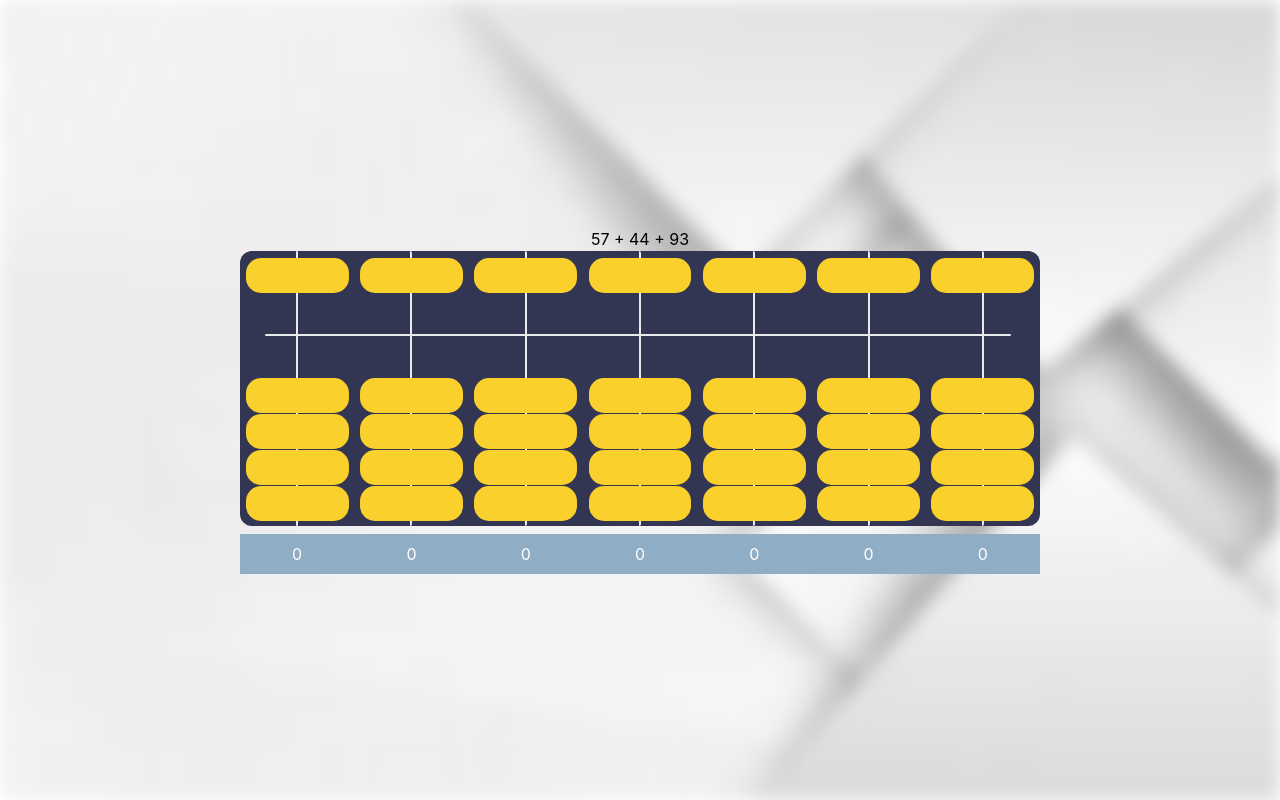
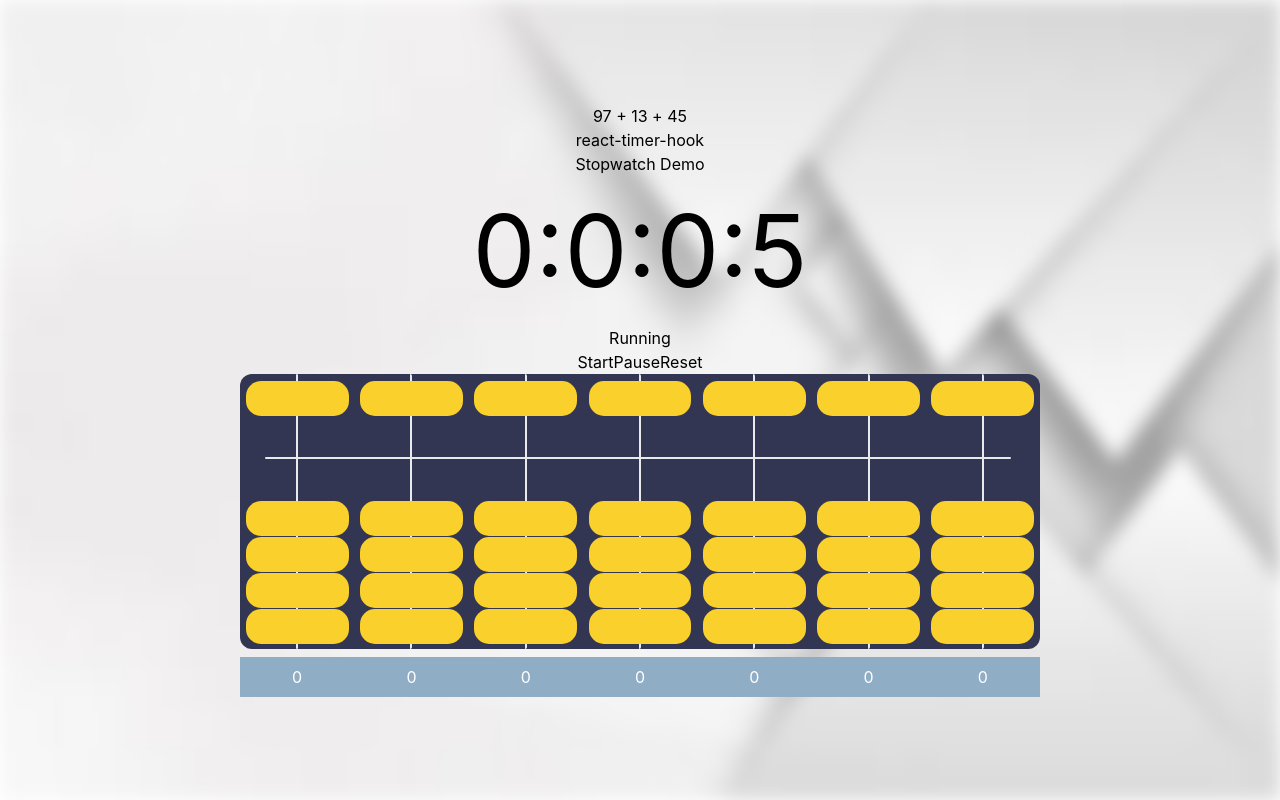
Before and after one commit to selengr/-abacus, a Next.js app: page /abacus in a window 1280 px wide. Built offline with nearby package versions, Linux system fonts and the light colour scheme.

Commit message:
up to date counter

```diff
--- a/app/abacus/plus.tsx
+++ b/app/abacus/plus.tsx
@@ -1,6 +1,7 @@
+import  { NextPage } from "next";
+import React, { useState, useEffect } from 'react';
+import { MyStopwatch } from "../components/timer";
 import styles from "../../styles/abacus/Abacus.module.css";
-import { useEffect, useState, FC } from "react";
-import Head from "next/head";
 
 
 interface RegisterformValues { }
@@ -8,27 +9,51 @@ interface Verifycount {
     count: number;
     row?: number
 }
+
+let one: string | NodeListOf<Element>,
+    two: string | NodeListOf<Element>,
+    three: string | NodeListOf<Element>,
+    four: string | NodeListOf<Element>,
+    five: string | NodeListOf<Element>
+
+
+
 let nut1 = "5px", nut2 = "41px", nut3 = "77px", nut4 = "113px", nut5 = "149px"
-const Plus: FC = () => {
+let first_num, second_num, third_num, sum : any, sum_third : any
+const Plus: NextPage = () => {
 
     const [doCounting, setDoCounting] = useState<Verifycount>({ count: 0 })
-    const [first_num, setfirst_num] = useState(Math.floor(Math.random() * 99))
-    const [second_num, setsecond_num] = useState(Math.floor(Math.random() * 99))
-    const [third_num, setthird_num] = useState(Math.floor(Math.random() * 99))
-    const [sum, setsum] = useState(first_num + second_num )
-    const [level, setlevel] = useState(1)
+
+
+    // let time = new Date();
+    // time.setSeconds(time.getSeconds() + 600); // 10 minutes timer
+
     // const [counterState, updateCounterState] = useState( 0 )
 
-    const dataCell: number[] = [
+    let dataCell: number[] = [
         1, 2, 3, 4, 5, 6, 7
     ]
 
 
     useEffect(() => {
-        let node : Element | null
+        intialConfig()
+    }, [])
+
+    const intialConfig = () => {
+
+        first_num = Math.floor(Math.random() * 99)
+        second_num = Math.floor(Math.random() * 99)
+        third_num = Math.floor(Math.random() * 99)
+        sum = first_num + second_num
+        sum_third = first_num + second_num + third_num
+
+        let node: Element | null
         node = document.querySelector("#suggest-number")
-       if(node) node.innerHTML = `${first_num}&nbsp;+&nbsp;${second_num}&nbsp;+&nbsp;${third_num}`
-    }, [])
+        if (node) node.innerHTML = `${first_num}&nbsp;+&nbsp;${second_num}`
+        let node2: Element | null
+        node2 = document.querySelector("#suggest-number-third")
+        if (node2) node2.innerHTML = `&nbsp;+&nbsp;${third_num}`
+    }
 
 
     let conclude: number[] = [0, 0, 0, 0, 0, 0, 0]
@@ -55,47 +80,76 @@ const Plus: FC = () => {
             concludeSum += item
         })
         if (concludeSum === sum) {
-            let node  : Element | null = document.querySelector("#suggest-number")
-            if(node) node.style.textDecoration = "underline"
-            if(node) node.style.fontWeight = "bold"
-            setfirst_num(Math.floor(Math.random() * 99))
-            setsecond_num(Math.floor(Math.random() * 99))
-            setthird_num(Math.floor(Math.random() * 99))
-            setDoCounting({ count: 0 })
+            let node: Element | null = document.querySelector("#suggest-number")
+            if (node) node.style.textDecoration = "underline"
+            if (node) node.style.fontWeight = "bold"
+        }
+        if (concludeSum === sum_third) {
+            let node: Element | null = document.querySelector("#suggest-number")
+            if (node) node.textContent = ""
+
+            const el: Element | null = document.querySelector("#suggest-number-third")
+            if (el) el.textContent = "next"
+            if (el) el.style.zIndex = "999"
+        }
+
+    }
+
+    const next_level = (Event: React.FormEvent<HTMLDivElement>) => {
+        Event.preventDefault()
+        let node: Element | null = document.querySelector("#suggest-number")
+
+
+        if (Event.target.outerText === "next") {
+            const count = document.querySelectorAll(".count-unit")
+            count.forEach(item => item.textContent = "0")
+            if (Event) Event.currentTarget.style.fontWeight = ""
+            if (Event) Event.currentTarget.style.textDecoration = ""
+            if (node) node.style.textDecoration = ""
+            if (node) node.style.fontWeight = ""
 
 
 
-            let check = document.querySelectorAll(`.default-number`)
+            one = document.querySelectorAll(".one")
+            one.forEach((item: Element) => item.style.bottom = "5px")
+            two = document.querySelectorAll(".two")
+            two.forEach((item: Element) => item.style.bottom = nut2)
+            three = document.querySelectorAll(".three")
+            three.forEach((item: Element) => item.style.bottom = nut3)
+            four = document.querySelectorAll(".four")
+            four.forEach((item: Element) => item.style.bottom = nut4)
+            five = document.querySelectorAll(".five")
+            five.forEach((item: Element) => item.style.top = "5px  ")
 
-            Array.isArray(check)
-            check.forEach((item)=> {
-                item.innerHTML = "0"
-            })
+            setTimeout(() => {
+                intialConfig()
+            }, 1);
 
-
-            // setlevel((prev) => {
-            //     return (
-            //         level += 1
-            //     )
-            // })
         }
-
     }
 
     return (
         <div className={styles.wood} >
 
-            <div id="suggest-number" className={styles.suggestNumber}></div>
+            <div className="flex">
+                <div id="suggest-number" className={styles.suggestNumber}></div>
+                <div id="suggest-number-third" onClick={next_level} className={styles.suggestNumber}></div>
+            </div>
+
+
+            <div>
+                <MyStopwatch />
+            </div>
 
             <div className={styles.container}>
                 {
                     dataCell.reverse().map((item, index) => {
-                        return <div key={index.toString()}>
+                        return(<div key={index.toString()}>
 
                             <Unit w={index} doset={(val, w) => doset(val, w)} />
-                            <span id={`last-count${index}`} className={`${styles.counter} default-number`}>{doCounting.count}</span>
+                            <span id={`last-count${index}`} className={`${styles.counter} count-unit`}>{doCounting.count}</span>
 
-                        </div>
+                        </div>)
                     })
                 }
 
@@ -109,15 +163,11 @@ export default Plus;
 
 // ================================================================================the second one
 
-const Unit = ({ w , doset } : any) => {
+const Unit = ({ w, doset }: any) => {
 
     const [doCounting, set] = useState<Verifycount>()
 
-    let one: string | NodeListOf<Element>,
-        two: string | NodeListOf<Element>,
-        three: string | NodeListOf<Element>,
-        four: string | NodeListOf<Element>,
-        five: string | NodeListOf<Element>
+
 
 
     useEffect(() => {
@@ -241,7 +291,7 @@ const Unit = ({ w , doset } : any) => {
         <div className={styles.pack}>
             <div className={styles.pipe}>
 
-            <span></span>
+                <span></span>
             </div>
             <div onClick={(e) => move(e, w, "not", 5)} data-id={`five${w}`} id={`five${w}`} className={`${styles.nut} five`}> </div>
             <div onClick={(e) => move(e, w, 1)} data-id={`four`} id={`four${w}`} className={`${styles.nut} four`}> </div>
--- /dev/null
+++ b/app/components/timer/index.tsx
@@ -0,0 +1,33 @@
+import React from 'react';
+import { useStopwatch } from 'react-timer-hook';
+
+function MyStopwatch() {
+  const {
+    seconds,
+    minutes,
+    hours,
+    days,
+    isRunning,
+    start,
+    pause,
+    reset,
+  } = useStopwatch({ autoStart: true });
+
+
+  return (
+    <div style={{textAlign: 'center'}}>
+      <h1>react-timer-hook</h1>
+      <p>Stopwatch Demo</p>
+      <div style={{fontSize: '100px'}}>
+        <span>{days}</span>:<span>{hours}</span>:<span>{minutes}</span>:<span>{seconds}</span>
+      </div>
+      <p>{isRunning ? 'Running' : 'Not running'}</p>
+      <button onClick={start}>Start</button>
+      <button onClick={pause}>Pause</button>
+      <button onClick={reset}>Reset</button>
+    </div>
+  );
+}
+
+
+export { MyStopwatch }
--- a/package.json
+++ b/package.json
@@ -15,6 +15,7 @@
     "react": "18.2.0",
     "react-dom": "18.2.0",
     "react-redux": "^8.0.2",
+    "react-timer-hook": "^3.0.5",
     "styled-components": "^5.3.6",
     "swr": "^1.3.0",
     "yup": "^0.32.11"
--- a/pages/abacus/index.tsx
+++ b/pages/abacus/index.tsx
@@ -23,7 +23,7 @@ const Abacus: NextPage = () => {
 <Image
         src="/static/images/images (4).jfif"
         layout="fill"
-        objectFit="cover"
+        objectFit="fill"
         quality={100}
         className={styles.imageBackground}
       />
```
Also changed, not shown: 2 other files (tests, documents, lock files or other folders).
